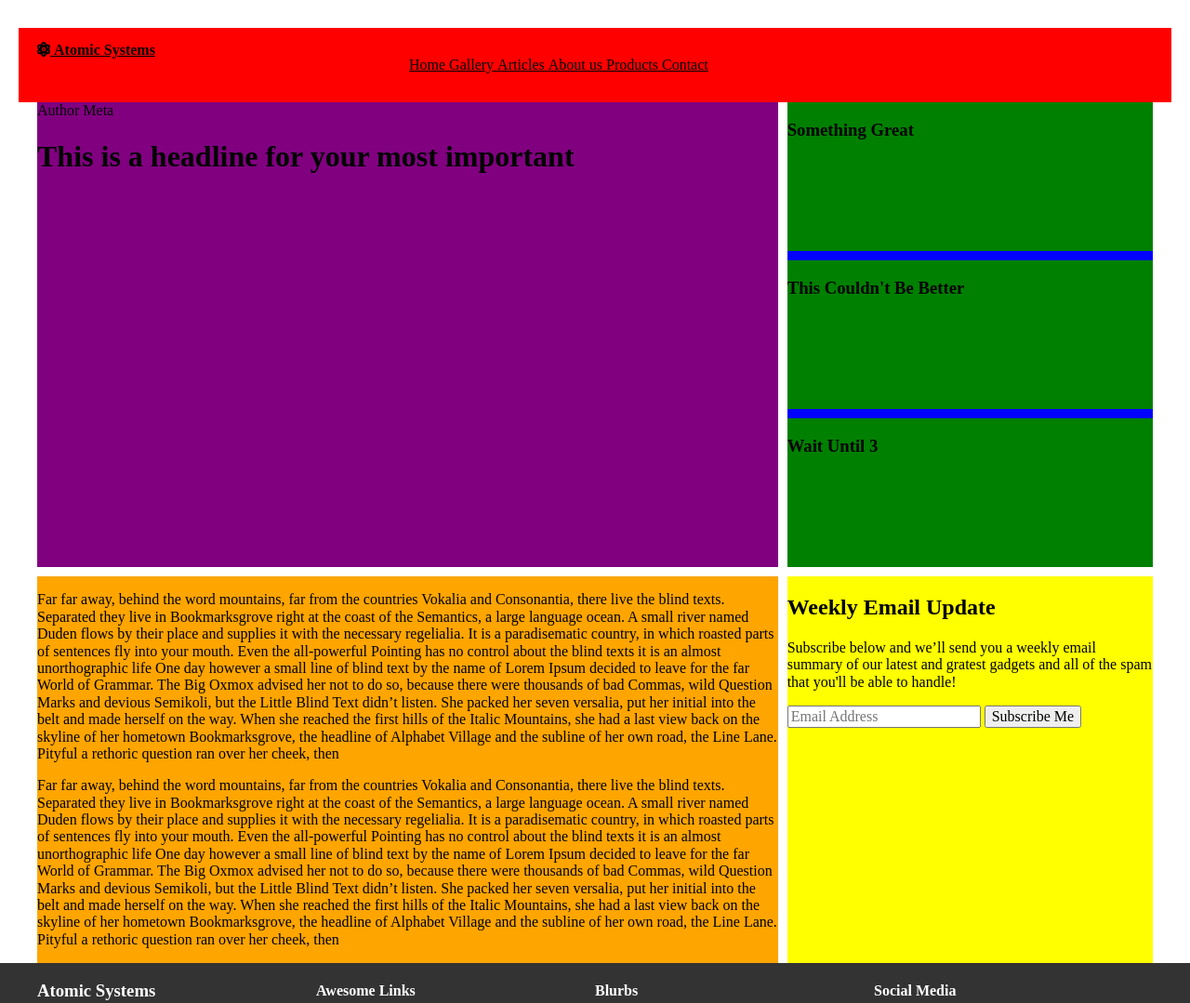
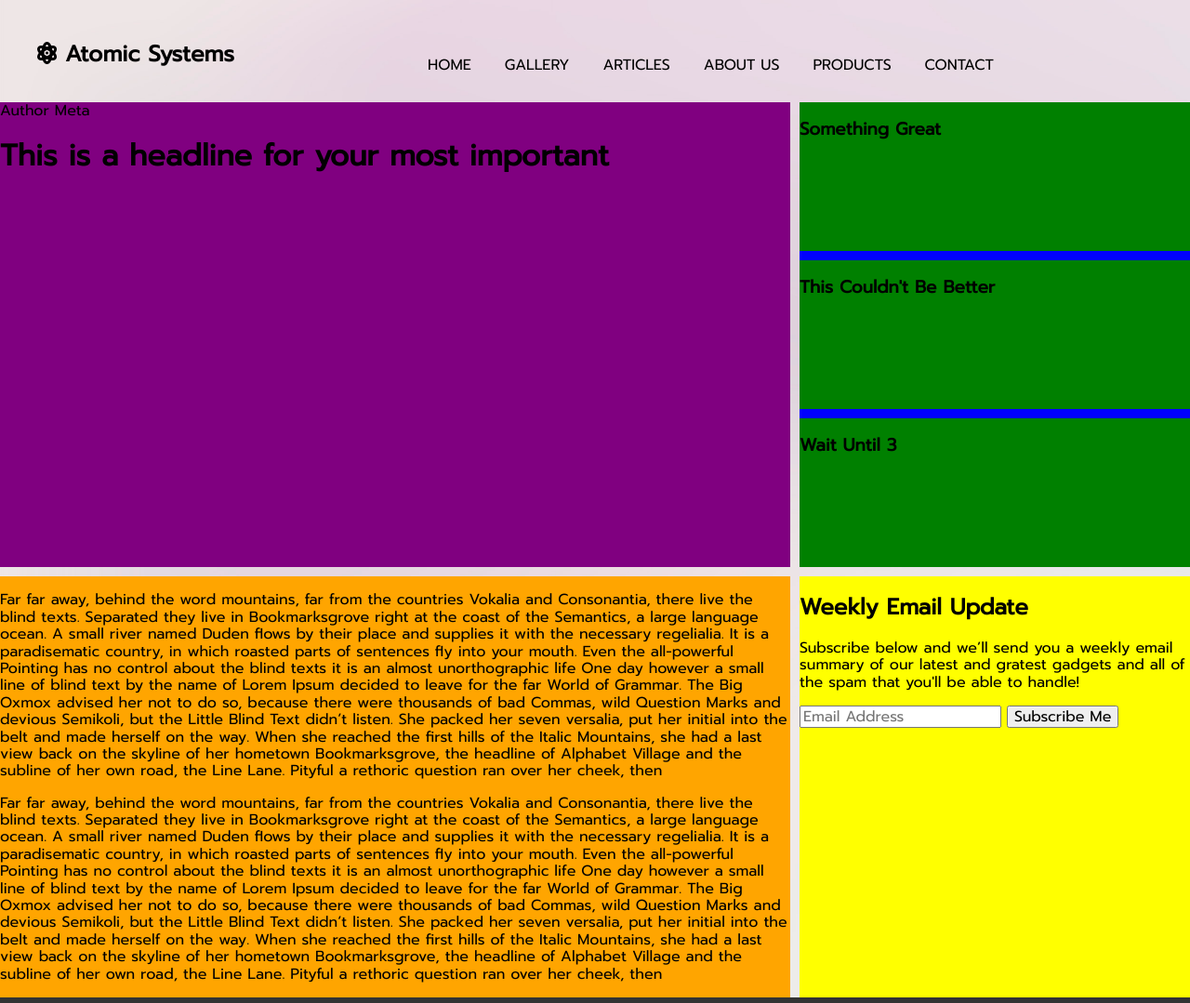
Before and after one commit to sachicorrea/responsiveSena, a plain HTML site: page index.html in a window 1280 px wide. Shown: the top 1079 px of the page at 93% size. Drawn offline with nearby package versions, Linux system fonts and the light colour scheme; a script that the page names is missing.

Commit message:
Changes in header and background

```diff
--- a/styles.css
+++ b/styles.css
@@ -1,3 +1,9 @@
+body{
+  font-family:"Prompt", sans-serif;
+  background-image: url(/images/60.-Zircon.jpg);
+  background-size: cover;
+}
+
 .nav-wrapper {
   max-width: 1200px;
   margin: 0 auto;
@@ -5,12 +11,6 @@
   margin-top:30px;
   display: grid;
   grid-template-columns:30% auto;
-  background-color: red;
-  text-decoration: underline;
-}
-
-.burger-icon {
-    display: none;
 }
 
 .nav-wrapper ul li {
@@ -18,9 +18,31 @@
     list-style-type: none;
 }
 
-.main-wrapper {
-    max-width: 1200px;
-    margin: auto;
+.nav-wrapper a {
+    letter-spacing: 0.1em;
+    text-decoration: none;
+    font-weight: bold;
+    color:#000;
+}
+
+.nav-wrapper a:hover {
+    cursor: pointer;
+    color: #eee;
+}
+
+.list-item {
+    margin-left: 10px;
+    text-transform: uppercase;
+    padding: 10px;
+}
+
+.logo {
+    font-weight: bold;
+    font-size: 24px;
+}
+
+.burger-icon {
+    display: none;
 }
 
 .wrapper {
```
Also changed, not shown: images/49.-Soft-Peach.jpg (added), images/59.-Light-Blue.jpg (added), images/60.-Zircon.jpg (added).
